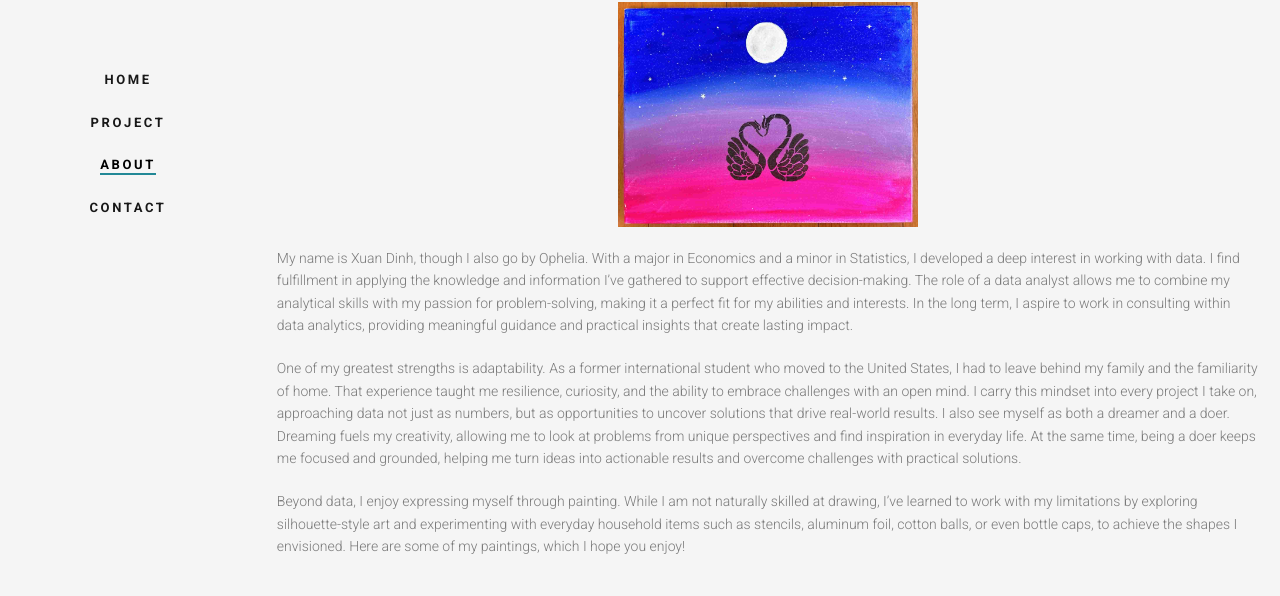
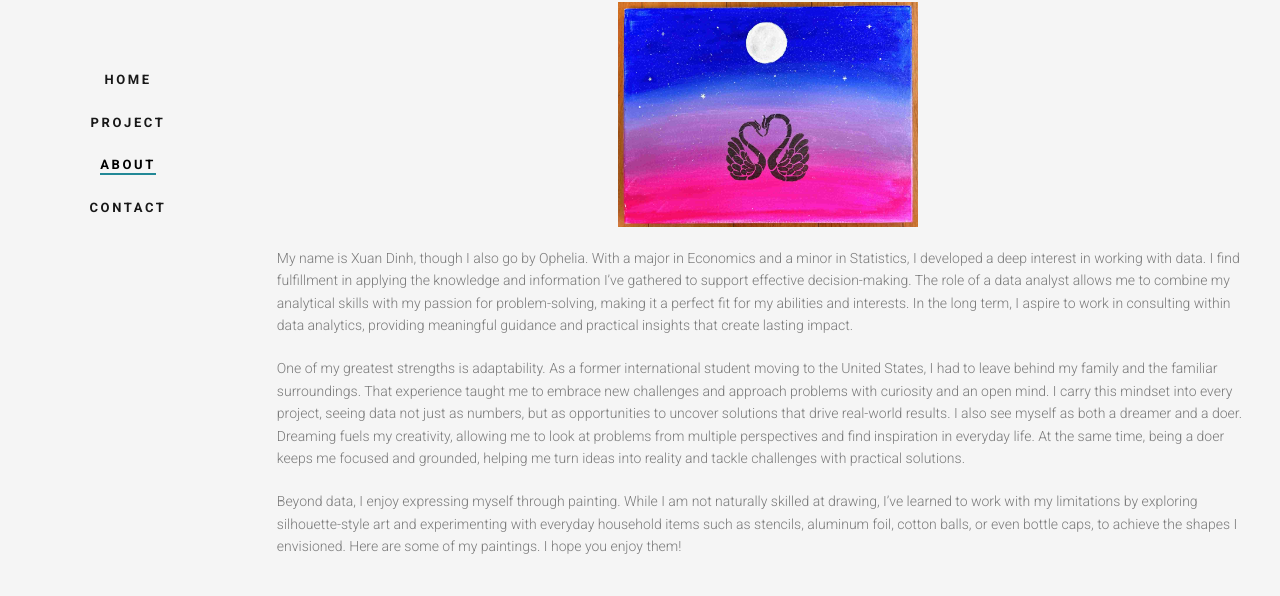
Before and after one commit to xuandinh22/DataAnalyticsPortfolio, a plain HTML site: page about.html in a window 1280 px wide. Shown: the part 110-706 px from the top of the page. Drawn offline with Linux system fonts and the light colour scheme; files whose address does not match are found by name.

Commit message:
Update about.html

```diff
--- a/about.html
+++ b/about.html
@@ -104,19 +104,19 @@
 								</p>
 
 
-								<p>	One of my greatest strengths is adaptability. As a former international student who moved to the United States, I had to leave behind
-									my family and the familiarity of home. That experience taught me resilience, curiosity, and the ability to embrace challenges with an open
-									mind. I carry this mindset into every project I take on, approaching data not just as numbers, but as opportunities to uncover solutions
-									that drive real-world results. I also see myself as both a dreamer and a doer. Dreaming fuels my creativity, allowing me to look at problems from unique perspectives and
-									find inspiration in everyday life. At the same time, being a doer keeps me focused and grounded, helping me turn ideas into actionable results
-									and overcome challenges with practical solutions.
+								<p>	One of my greatest strengths is adaptability. As a former international student moving to the United States, I had to leave behind my family
+									and the familiar surroundings. That experience taught me to embrace new challenges and approach problems with curiosity and an open mind.
+									I carry this mindset into every project, seeing data not just as numbers, but as opportunities to uncover solutions that drive real-world results.
+									I also see myself as both a dreamer and a doer. Dreaming fuels my creativity, allowing me to look at problems from multiple perspectives and
+									find inspiration in everyday life. At the same time, being a doer keeps me focused and grounded, helping me turn ideas into reality
+									and tackle challenges with practical solutions.
 								</p>
 
 
 								<p>
 									Beyond data, I enjoy expressing myself through painting. While I am not naturally skilled at drawing, I’ve learned to work with my limitations
 									by exploring silhouette-style art and experimenting with everyday household items such as stencils, aluminum foil, cotton balls, or even bottle
-									caps, to achieve the shapes I envisioned. Here are some of my paintings, which I hope you enjoy!
+									caps, to achieve the shapes I envisioned. Here are some of my paintings. I hope you enjoy them!
 								</p>
 
 
```
